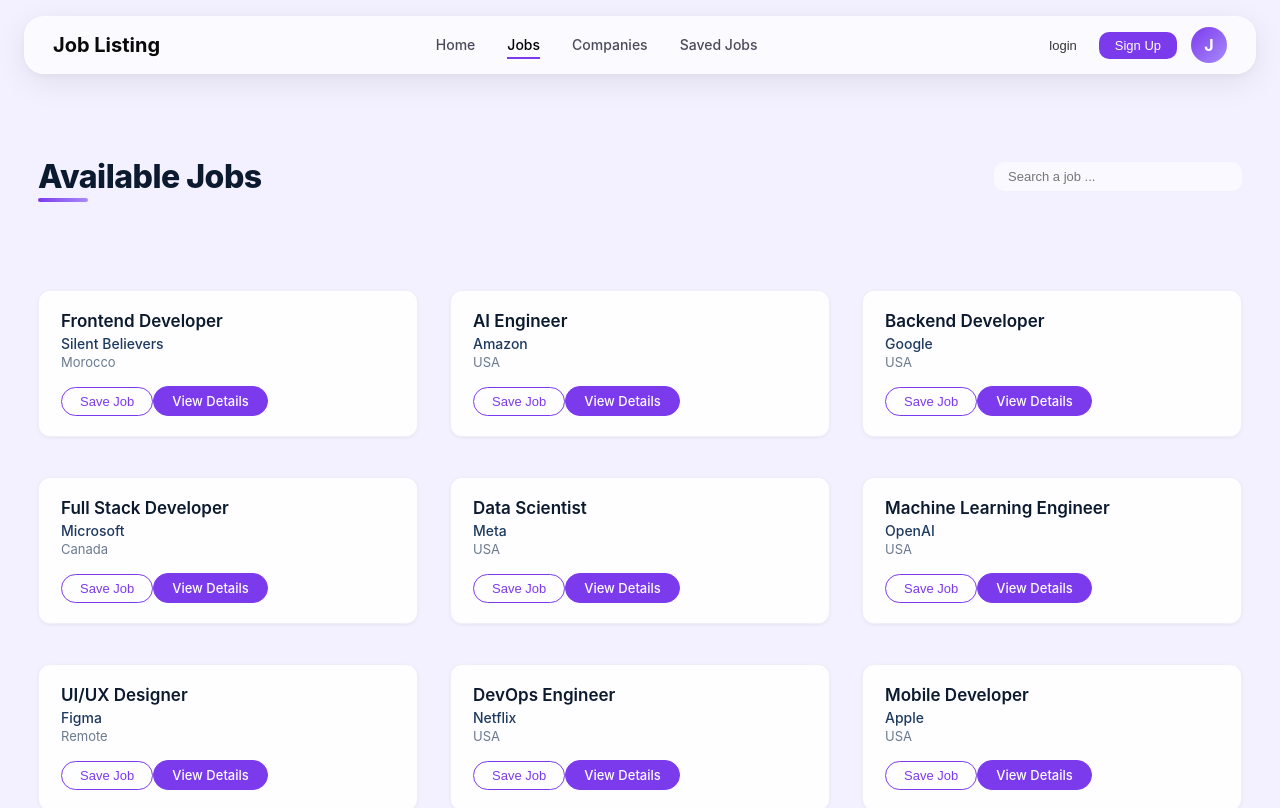
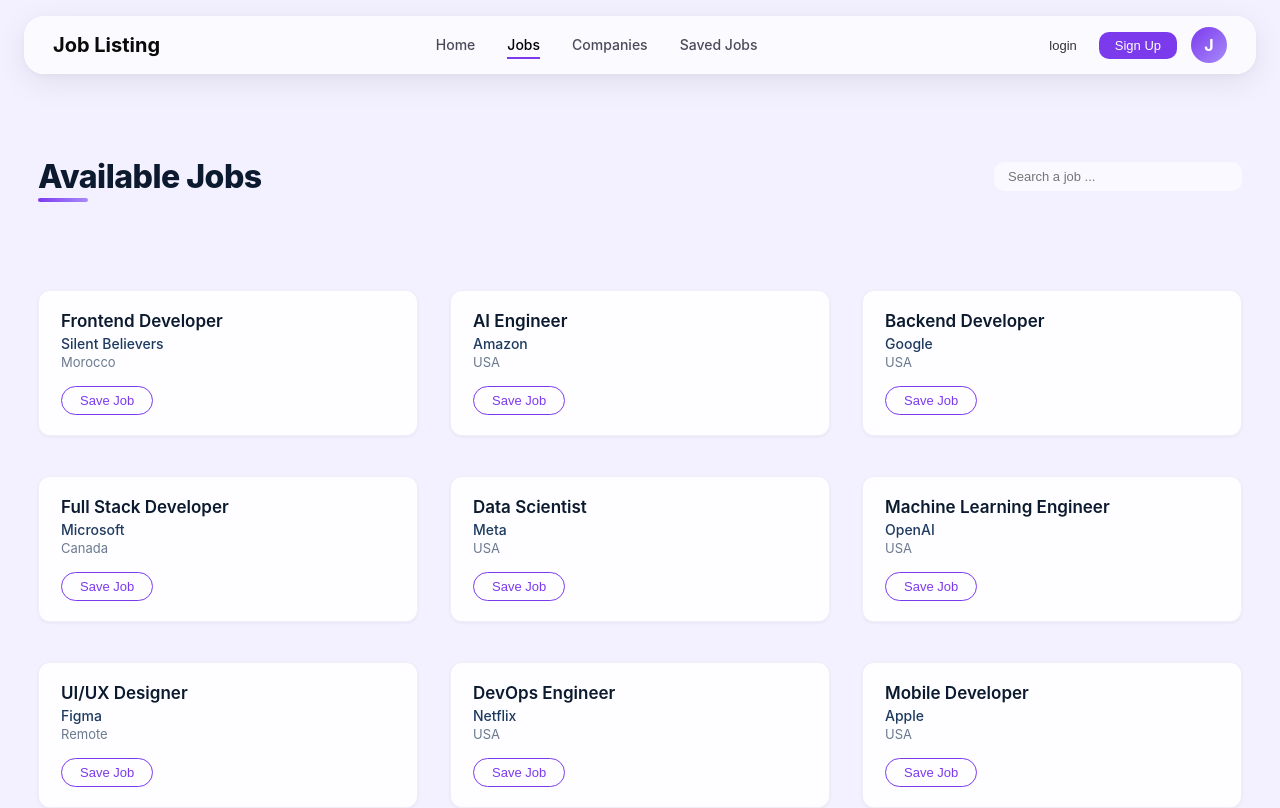
Before and after one commit to erraji-jihane/react-job-listing, a React (Vite) app: page /jobs in a window 1280 px wide. Shown: the top 808 px of the page. Built offline with nearby package versions, Linux system fonts and the light colour scheme.

Commit message:
feat: made entire card clickable and remove view details button

```diff
--- a/src/components/Card/Card.css
+++ b/src/components/Card/Card.css
@@ -1,3 +1,9 @@
+.card-link {
+    text-decoration: none;  /* 👈 Remove underline from link */
+    display: block;
+    color: inherit;         /* 👈 Keep text color same */
+}
+
 .card {
   background: rgba(255, 255, 255, 0.85);
   backdrop-filter: blur(8px);
@@ -35,8 +41,11 @@
 
 .card .card-buttons {
   display: flex;
-  gap: 18px;
+  justify-content: flex-end;
+  align-items: center;
   flex-wrap: wrap;
+  gap: 12px;
+  margin-top: 4px;
 }
 
 .card button {
@@ -49,12 +58,16 @@
   transition: all 0.15s ease;
 }
 
-/* 👇 Save button - clear background (outline) */
 .card .save-btn {
   background: transparent;
   color: #7c3aed;
   border: 1px solid #7c3aed;
-  order: 2;
+  border-radius: 20px;
+  font-size: 13px;
+  font-weight: 500;
+  padding: 6px 18px;
+  cursor: pointer;
+  transition: all 0.15s ease;
 }
 
 .card .save-btn:hover {
@@ -62,7 +75,6 @@
   color: white;
 }
 
-/* 👇 Remove button - clear background (outline) */
 .card .remove-btn {
   background: transparent;
   color: #991b1b;
@@ -72,22 +84,3 @@
 .card .remove-btn:hover {
   background: #fee2e2;
 }
-
-/* 👇 View Details - filled (primary) */
-.card .view-btn {
-  display: inline-block;
-  padding: 6px 18px;
-  border-radius: 20px;
-  font-size: 13px;
-  font-weight: 500;
-  text-decoration: none;
-  background: #7c3aed;
-  color: white;
-  border: 1px solid #7c3aed;
-  transition: all 0.15s ease;
-  order: 1;
-}
-
-.card .view-btn:hover {
-  background: #6d28d9;
-}
--- a/src/components/Card/Card.jsx
+++ b/src/components/Card/Card.jsx
@@ -18,6 +18,7 @@
     };
 
     return (
+        <Link to={`/job/${job.id}`} className="card-link">
 
             <div className="card">
                 <h2>{job.title}</h2>
@@ -27,25 +28,28 @@
                 {isSaved ? (
                     <button
                         className="remove-btn"
-                    onClick={() => removeJob(job.id)}
+                        onClick={(e) =>{
+                            e.preventDefault()
+                            removeJob(job.id)
+                        }}
                     >
                         Remove
                     </button>
                 ) : (
                     <button
                         className="save-btn"
-                    onClick={saveJob}
+                        onClick={(e) => {
+                            e.preventDefault()
+                            saveJob()
+                        }}
                     >
                         Save Job
                     </button>
                 )}
-                <Link to={`/job/${job.id}`} className="view-btn">
-                    View Details
-                </Link>
 
             </div>
 
-
+    </Link>
     );
 }
 export default Card;
```
Lines whose indentation alone changed are shown as unchanged.
